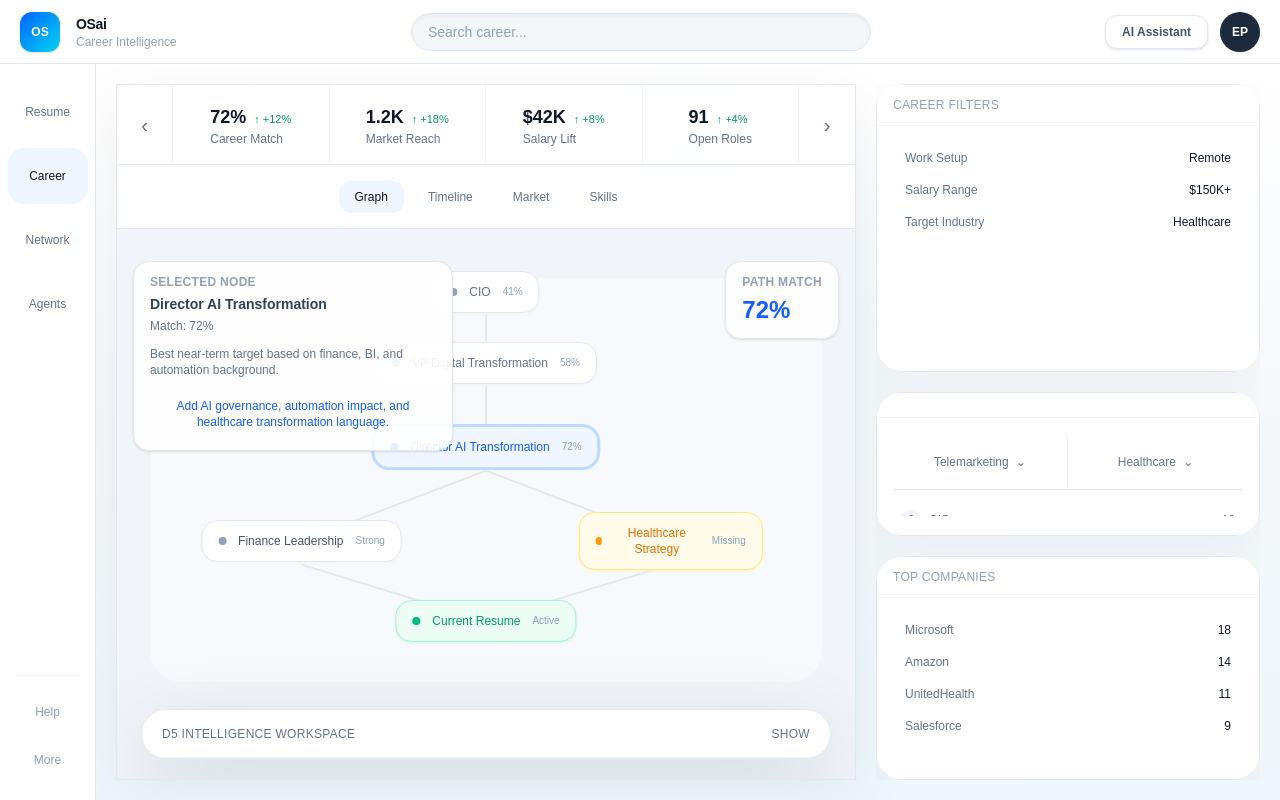
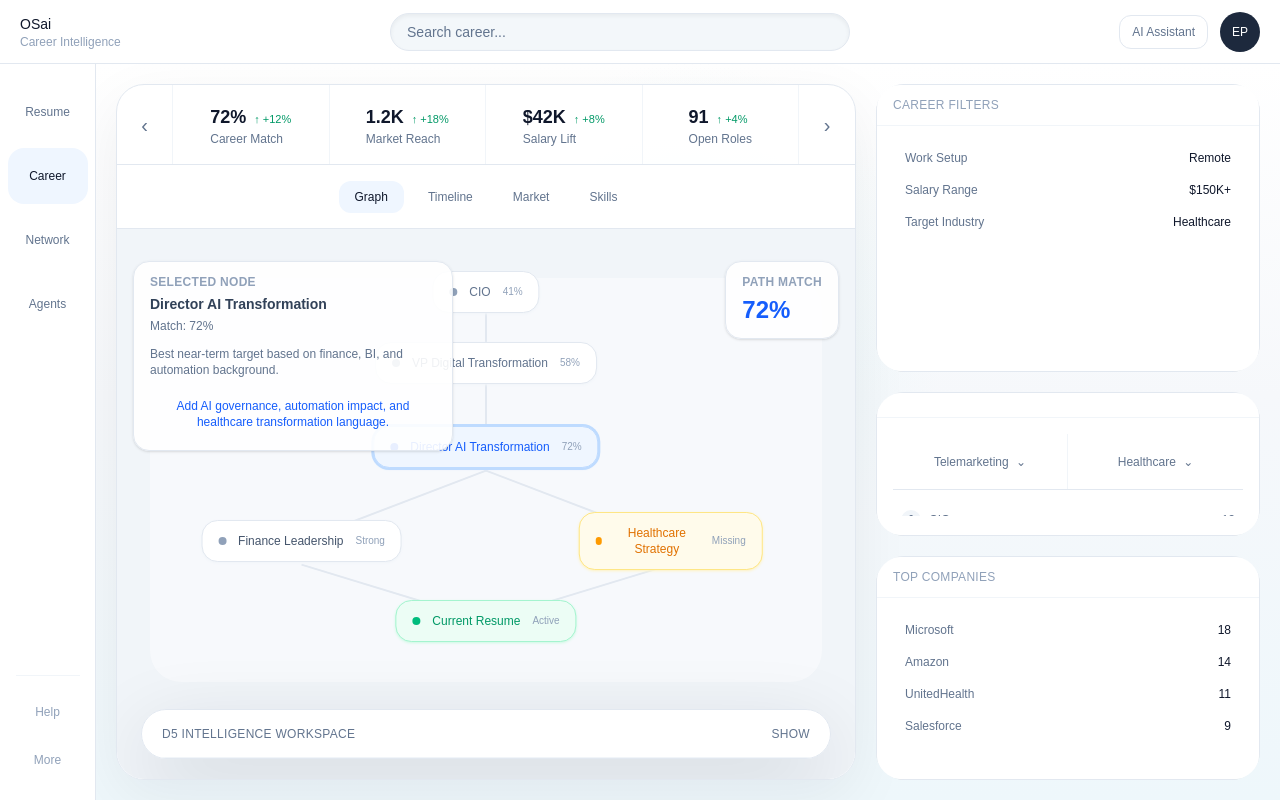
Before and after one commit to OrbitSystemsAi/career-pivot, a Next.js app: page / in a window 1280 px wide. Built offline with nearby package versions, Linux system fonts and the light colour scheme.

Commit message:
Centralize shell and resume workspace styling

```diff
--- a/core/design/styles.ts
+++ b/core/design/styles.ts
@@ -3,9 +3,22 @@ export const styles = {
     app: "bg-[#f7f8fb] text-slate-900",
     workspace:
       "bg-[radial-gradient(circle_at_50%_35%,rgba(224,247,250,0.65),transparent_34%),linear-gradient(180deg,#ffffff_0%,#f6f8fb_45%,#eef7fb_100%)]",
+    shellPanel:
+      "rounded-[1.75rem] border border-slate-200 bg-white/95 shadow-[0_18px_60px_rgba(15,23,42,0.06)]",
     panel: "rounded-[1.5rem] border border-slate-200 bg-white shadow-sm",
     panelSoft:
       "rounded-[1.5rem] border border-slate-200 bg-white/95 shadow-[0_18px_50px_rgba(15,23,42,0.04)]",
+    documentPage:
+      "mx-auto min-h-[1056px] w-full max-w-[816px] rounded-sm border border-slate-200 bg-white px-12 py-10 shadow-sm print:mx-0 print:max-w-none print:border-0 print:shadow-none",
+  },
+
+  layout: {
+    appShell: "flex h-screen w-screen flex-col overflow-hidden",
+    main:
+      "grid min-h-0 flex-1 grid-cols-[minmax(0,1fr)_24rem] gap-5 overflow-hidden p-5",
+    d4: "grid min-h-0 grid-rows-[18rem_minmax(0,1fr)_14rem] gap-5 overflow-hidden",
+    d5:
+      "absolute bottom-5 left-6 right-6 z-50 overflow-hidden rounded-[1.75rem] border border-slate-200 bg-white/95 shadow-[0_24px_80px_rgba(15,23,42,0.14)] backdrop-blur",
   },
 
   button: {
@@ -15,11 +28,21 @@ export const styles = {
     selected: "rounded-xl bg-blue-50 text-xs text-slate-900 transition",
     bordered:
       "rounded-xl border border-slate-200 bg-white px-3 py-2 text-xs text-slate-500 transition hover:bg-blue-50 hover:text-slate-900",
+    borderedSelected:
+      "rounded-xl border border-slate-200 bg-blue-50 px-3 py-2 text-xs text-slate-900 transition",
     disabled:
       "cursor-not-allowed rounded-xl border border-slate-200 bg-white px-3 py-2 text-xs text-slate-300",
+    nav:
+      "flex h-14 w-20 items-center justify-center rounded-2xl text-xs transition",
+    navSelected: "bg-blue-50 text-slate-900",
+    navDefault: "text-slate-500 hover:bg-blue-50 hover:text-slate-900",
+    tab: "rounded-xl px-4 py-2 text-xs transition",
+    tabSelected: "bg-blue-50 text-slate-900",
+    tabDefault: "text-slate-500 hover:bg-blue-50 hover:text-slate-900",
   },
 
   text: {
+    title: "text-sm text-slate-900",
     label: "text-xs uppercase tracking-wide text-slate-400",
     body: "text-sm text-slate-700",
     muted: "text-xs text-slate-500",
@@ -38,4 +61,12 @@ export const styles = {
     rowMuted: "text-slate-300",
     divider: "mt-3 border-t border-slate-100 pt-3",
   },
+
+  document: {
+    toolbar:
+      "sticky top-0 z-20 flex items-center justify-between border-b border-slate-200 bg-slate-100 px-4 py-3",
+    canvas: "bg-slate-100 px-8 py-6",
+    preview:
+      "resume-preview text-sm leading-7 text-slate-800 [&_a]:text-slate-900 [&_h1]:mb-3 [&_h1]:text-3xl [&_h1]:font-bold [&_h2]:mt-6 [&_h2]:text-sm [&_h2]:font-bold [&_h2]:uppercase [&_h2]:tracking-wide [&_h2]:text-slate-900 [&_li]:ml-5 [&_li]:list-disc [&_p]:mb-3 [&_strong]:font-bold [&_table]:w-full [&_td]:align-top",
+  },
 };
--- a/core/shell/AppShell.tsx
+++ b/core/shell/AppShell.tsx
@@ -1,3 +1,4 @@
+import { styles } from "@/core/design/styles";
 import D1GlobalHeaderFrame from "./frames/D1GlobalHeaderFrame";
 import D2NavigationFrame from "./frames/D2NavigationFrame";
 import D3WorkspaceFrame from "./frames/D3WorkspaceFrame";
@@ -5,13 +6,13 @@ import D4UtilityFrame from "./frames/D4UtilityFrame";
 
 export default function AppShell() {
   return (
-    <div className="flex h-screen w-screen flex-col overflow-hidden bg-[#f7f8fb] text-slate-900">
+    <div className={`${styles.layout.appShell} ${styles.surface.app}`}>
       <D1GlobalHeaderFrame />
 
       <div className="flex min-h-0 flex-1">
         <D2NavigationFrame />
 
-        <main className="grid min-h-0 flex-1 grid-cols-[minmax(0,1fr)_24rem] gap-5 overflow-hidden bg-[radial-gradient(circle_at_50%_35%,rgba(224,247,250,0.65),transparent_34%),linear-gradient(180deg,#ffffff_0%,#f6f8fb_45%,#eef7fb_100%)] p-5">
+        <main className={`${styles.layout.main} ${styles.surface.workspace}`}>
           <D3WorkspaceFrame />
           <D4UtilityFrame />
         </main>
--- a/core/shell/frames/D1GlobalHeaderFrame.tsx
+++ b/core/shell/frames/D1GlobalHeaderFrame.tsx
@@ -1,5 +1,6 @@
 "use client";
 
+import { styles } from "@/core/design/styles";
 import { getActiveModule } from "@/core/moduleEngine/getActiveModule";
 import { useOSState } from "@/core/state/OSStateProvider";
 
@@ -10,31 +11,21 @@ export default function D1GlobalHeaderFrame() {
   return (
     <header className="flex h-16 items-center justify-between border-b border-slate-200 bg-white px-5">
       <div className="flex items-center gap-4">
-        <div className="flex h-10 w-10 items-center justify-center rounded-xl bg-gradient-to-br from-blue-600 to-cyan-400 text-xs font-bold text-white shadow-sm">
-          OS
-        </div>
+        <div>
+          <div className={styles.text.title}>OSai</div>
 
-        <div>
-          <div className="text-sm font-bold tracking-tight text-slate-900">
-            OSai
-          </div>
-
-          <div className="text-xs font-medium text-slate-400">
-            {module.description}
-          </div>
+          <div className="text-xs text-slate-400">{module.description}</div>
         </div>
       </div>
 
-      <div className="flex w-[460px] items-center rounded-full border border-slate-200 bg-slate-100/80 px-4 py-2 text-sm text-slate-400 shadow-inner">
+      <div className="flex w-[460px] items-center rounded-full border border-slate-200 bg-slate-100/80 px-4 py-2 text-sm text-slate-500 shadow-inner">
         Search {module.name.toLowerCase()}...
       </div>
 
       <div className="flex items-center gap-3">
-        <button className="rounded-xl border border-slate-200 bg-white px-4 py-2 text-xs font-semibold text-slate-600 shadow-sm hover:border-blue-200 hover:bg-blue-50 hover:text-blue-600">
-          AI Assistant
-        </button>
+        <button className={styles.button.bordered}>AI Assistant</button>
 
-        <div className="flex h-10 w-10 items-center justify-center rounded-full bg-slate-800 text-xs font-bold text-white shadow-sm">
+        <div className="flex h-10 w-10 items-center justify-center rounded-full bg-slate-800 text-xs text-white">
           EP
         </div>
       </div>
--- a/core/shell/frames/D2NavigationFrame.tsx
+++ b/core/shell/frames/D2NavigationFrame.tsx
@@ -1,5 +1,6 @@
 "use client";
 
+import { styles } from "@/core/design/styles";
 import { moduleRegistry } from "@/core/registry/moduleRegistry";
 import { useOSState } from "@/core/state/OSStateProvider";
 
@@ -16,10 +17,8 @@ export default function D2NavigationFrame() {
             <button
               key={module.id}
               onClick={() => setActiveModule(module.id)}
-              className={`flex h-14 w-20 items-center justify-center rounded-2xl text-xs transition ${
-                selected
-                  ? "bg-blue-50 text-slate-900"
-                  : "text-slate-500 hover:bg-blue-50 hover:text-slate-900"
+              className={`${styles.button.nav} ${
+                selected ? styles.button.navSelected : styles.button.navDefault
               }`}
             >
               {module.name}
--- a/core/shell/frames/D3WorkspaceFrame.tsx
+++ b/core/shell/frames/D3WorkspaceFrame.tsx
@@ -1,10 +1,11 @@
+import { styles } from "@/core/design/styles";
 import D3WorkspaceHeaderPanel from "../panels/D3WorkspaceHeaderPanel";
 import D3WorkspaceControlsPanel from "../panels/D3WorkspaceControlsPanel";
 import D3VisualizationPanel from "../panels/D3VisualizationPanel";
 
 export default function D3WorkspaceFrame() {
   return (
-    <section className="flex min-h-0 flex-col overflow-hidden rounded-[1.75 rem] border border-slate-200 bg-white/95 shadow-[0_18px_60px_rgba(15,23,42,0.06)]">
+    <section className={`flex min-h-0 flex-col overflow-hidden ${styles.surface.shellPanel}`}>
       <D3WorkspaceHeaderPanel />
       <D3WorkspaceControlsPanel />
       <D3VisualizationPanel />
--- a/core/shell/frames/D4UtilityFrame.tsx
+++ b/core/shell/frames/D4UtilityFrame.tsx
@@ -1,5 +1,6 @@
 "use client";
 
+import { styles } from "@/core/design/styles";
 import { getActiveModulePanels } from "@/core/moduleEngine/getActiveModulePanels";
 import { useOSState } from "@/core/state/OSStateProvider";
 
@@ -12,16 +13,16 @@ export default function D4UtilityFrame() {
   const UtilityBottom = panels.utilityBottom;
 
   return (
-    <aside className="grid min-h-0 grid-rows-[18rem_minmax(0,1fr)_14rem] gap-5 overflow-hidden">
-      <div className="min-h-0 overflow-hidden rounded-[1.75rem] shadow-[0_18px_50px_rgba(15,23,42,0.04)]">
+    <aside className={styles.layout.d4}>
+      <div className="min-h-0 overflow-hidden rounded-[1.75rem]">
         <UtilityTop />
       </div>
 
-      <div className="min-h-0 overflow-hidden rounded-[1.75rem] shadow-[0_18px_50px_rgba(15,23,42,0.04)]">
+      <div className="min-h-0 overflow-hidden rounded-[1.75rem]">
         <UtilityMiddle />
       </div>
 
-      <div className="min-h-0 overflow-hidden rounded-[1.75rem] shadow-[0_18px_50px_rgba(15,23,42,0.04)]">
+      <div className="min-h-0 overflow-hidden rounded-[1.75rem]">
         <UtilityBottom />
       </div>
     </aside>
--- a/core/shell/frames/D5BottomWorkspaceFrame.tsx
+++ b/core/shell/frames/D5BottomWorkspaceFrame.tsx
@@ -1,5 +1,6 @@
 "use client";
 
+import { styles } from "@/core/design/styles";
 import D5BottomCenterPanel from "../panels/D5BottomCenterPanel";
 import D5BottomLeftPanel from "../panels/D5BottomLeftPanel";
 import D5BottomRightPanel from "../panels/D5BottomRightPanel";
@@ -14,7 +15,7 @@ export default function D5BottomWorkspaceFrame({
   onToggle,
 }: D5BottomWorkspaceFrameProps) {
   return (
-    <section className="absolute bottom-5 left-6 right-6 z-50 overflow-hidden rounded-[1.75rem] border border-slate-200 bg-white/95 shadow-[0_24px_80px_rgba(15,23,42,0.14)] backdrop-blur">
+    <section className={styles.layout.d5}>
       <button
         onClick={onToggle}
         className="flex h-12 w-full items-center justify-between border-b border-slate-100 px-5 text-xs uppercase tracking-wide text-slate-500 hover:bg-blue-50 hover:text-slate-900"
--- a/core/shell/panels/D3WorkspaceControlsPanel.tsx
+++ b/core/shell/panels/D3WorkspaceControlsPanel.tsx
@@ -1,5 +1,6 @@
 "use client";
 
+import { styles } from "@/core/design/styles";
 import { getActiveModule } from "@/core/moduleEngine/getActiveModule";
 import { useOSState } from "@/core/state/OSStateProvider";
 
@@ -17,10 +18,8 @@ export default function D3WorkspaceControlsPanel() {
             <button
               key={view.id}
               onClick={() => setActiveView(view.id)}
-              className={`rounded-xl px-4 py-2 text-xs transition ${
-                selected
-                  ? "bg-blue-50 text-slate-900"
-                  : "text-slate-500 hover:bg-blue-50 hover:text-slate-900"
+              className={`${styles.button.tab} ${
+                selected ? styles.button.tabSelected : styles.button.tabDefault
               }`}
             >
               {view.label}
```
Also changed, not shown: modules/resume/components/ResumeDocument.tsx (+13 -21 lines).
